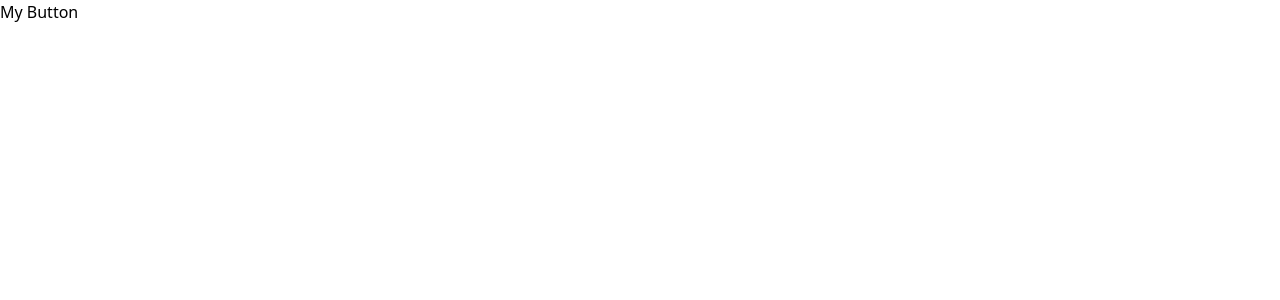
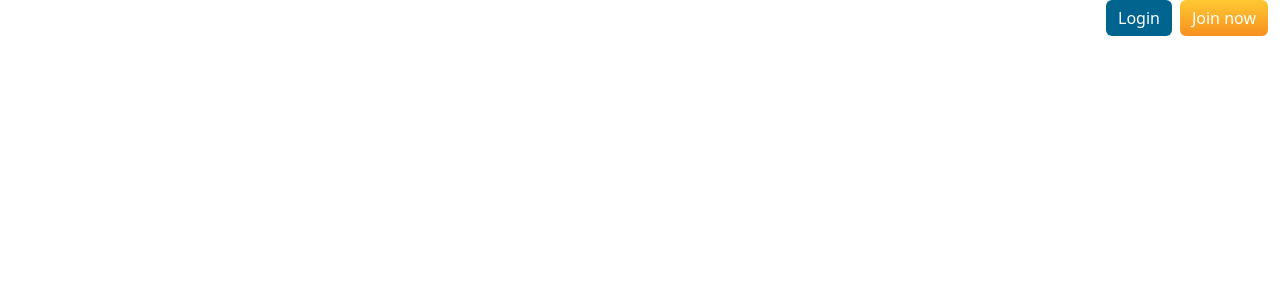
Before and after one commit to polskiedev/my-react-test, a React (Vite) app in the folder playground_0_vite/: page / in a window 1280 px wide. Shown: the top 300 px of the page. Built offline with nearby package versions, Linux system fonts and the light colour scheme.

Commit message:
dev-001/1/1: add headerbar component

```diff
--- a/playground_0_vite/src/App.tsx
+++ b/playground_0_vite/src/App.tsx
@@ -1,12 +1,29 @@
 import { useState } from "react";
 import Button from "./components/Button";
 import Alert from "./components/Alert";
+import HeaderBar from "./components/HeaderBar";
 
-function App() {
+function testTailwind() {
+  return <div>
+  <h1 className="text-3xl font-bold underline">
+    Hello world!
+  </h1>
+  </div>
+}
+
+function testBootstrap() {
   const [alertVisible, setAlertVisibility] = useState(false);
   return <div>
     {alertVisible && <Alert onClose={() => setAlertVisibility(false)}>My Alert</Alert>}
     <Button color="primary" onClick={() => setAlertVisibility(true)}>My Button</Button>
+    <Button color="secondary" onClick={() => setAlertVisibility(true)}>My Button</Button>
+    <Button color="tertiary" onClick={() => setAlertVisibility(true)}>My Button</Button>
+  </div>
+}
+
+function App() {
+  return <div>
+    <HeaderBar></HeaderBar>
   </div>
 }
 export default App
--- a/playground_0_vite/src/components/Button.tsx
+++ b/playground_0_vite/src/components/Button.tsx
@@ -1,12 +1,13 @@
 interface Props {
     children: string;
-    color?: 'primary' | 'secondary' | 'danger';
+    color?: 'primary' | 'secondary' | 'tertiary';
+    className?: string;
     onClick: () => void;
 }
 
-const Button = ({children, onClick, color = 'primary'}: Props) => {
+const Button = ({children, onClick, color = 'primary', className}: Props) => {
   return (
-    <button className={"btn btn-" + color} onClick={onClick}>{children}</button>
+    <button className={"component btn btn-" + color + " " + className} onClick={onClick}>{children}</button>
   )
 }
 
--- /dev/null
+++ b/playground_0_vite/src/components/HeaderBar.tsx
@@ -0,0 +1,20 @@
+import { useState } from "react";
+import Button from "./Button";
+
+
+function HeaderBar() {
+  const [selectedIndex, setSelectedIndex] = useState(-1);
+
+  return (
+    <>
+        <header className="component HeaderBar">
+            <div className="header-buttons relative float-right">
+                <Button color="tertiary" onClick={() => console.log('Login') }>Login</Button>
+                <Button color="primary" onClick={() => console.log('Join now') }>Join now</Button>
+            </div>
+        </header>
+    </>
+  );
+}
+
+export default HeaderBar;
--- /dev/null
+++ b/playground_0_vite/src/css/components/HeaderBar.css
@@ -0,0 +1,11 @@
+.component.HeaderBar {
+    padding-inline: 12px;
+    height: 54px;
+
+    align-items: center;
+}
+
+.component.HeaderBar .header-buttons {
+    display: flex;
+    gap: 8px;
+}
--- /dev/null
+++ b/playground_0_vite/src/css/components/button.css
@@ -0,0 +1,53 @@
+:root {
+    --btn-color: var(--button-color);
+    --btn-bg-color: var(--button-background-color);
+    --btn-border-radius: var(--button-border-radius);
+    --btn-border: none;
+
+    --btn-bg-color-primary: linear-gradient(180deg,#ffc933,#f7901d);
+    --btn-bg-color-secondary: linear-gradient(180deg,#fa57cc,#f444b8 26.85%,#ed30a3 51.39%,#e51e8d 85.97%,#bb116d);
+    --btn-bg-color-tertiary: #00648f;
+
+    --btn-bg-color-primary-hover: linear-gradient(180deg,#ffe246,#ffc933 34.95%,#ffb22f);
+    --btn-bg-color-secondary-hover: linear-gradient(180deg,#ff5fe7,#ff4bd4 26.85%,#ff32b9 51.39%,#ff1ea2 83.64%,#dd067f);
+    --btn-bg-color-tertiary-hover: #00648f;
+
+}
+
+.component.btn {
+    color: var(--btn-color);
+    text-align: center;
+    text-decoration: none;
+    vertical-align: middle;
+    background-color: var(--btn-bg-color);
+    border-radius: var(--btn-border-radius);
+    border: var(--btn-border);
+}
+
+.component.btn:active {
+    color: var(--btn-color);
+}
+
+.component.btn-primary {
+    background: var(--btn-bg-color-primary);
+}
+
+.component.btn-secondary {
+    background: var(--btn-bg-color-secondary);
+}
+
+.component.btn-tertiary {
+    background: var(--btn-bg-color-tertiary);
+}
+
+.component.btn-primary:hover:not(:disabled) {
+    background: var(--btn-bg-color-primary-hover);
+}
+
+.component.btn-secondary:hover:not(:disabled) {
+    background: var(--btn-bg-color-secondary-hover);
+}
+
+.component.btn-tertiary:hover:not(:disabled) {
+    background: var(--btn-bg-color-tertiary-hover);
+}
--- a/playground_0_vite/src/css/style.css
+++ b/playground_0_vite/src/css/style.css
@@ -1,4 +1,6 @@
 @import './variables.css';
+@import './components/Button.css';
+@import './components/HeaderBar.css';
 
 body {
     margin:0;
--- a/playground_0_vite/src/css/tailwind.css
+++ b/playground_0_vite/src/css/tailwind.css
@@ -1,3 +1,3 @@
-@import 'tailwindcss/base';
-@import 'tailwindcss/components';
-@import 'tailwindcss/utilities';
+@tailwind base;
+@tailwind components;
+@tailwind utilities;
--- a/playground_0_vite/src/css/variables.css
+++ b/playground_0_vite/src/css/variables.css
@@ -1,3 +1,5 @@
 :root {
-    --nav-bg: gray;
+    --button-color: #fff;
+    --button-background-color: #0d6efd;
+    --button-border-radius: 0.375rem;
 }
--- a/playground_0_vite/src/main.tsx
+++ b/playground_0_vite/src/main.tsx
@@ -2,6 +2,7 @@ import React from 'react'
 import ReactDOM from 'react-dom/client'
 import App from './App'
 import "./css/tailwind.css";
+import 'bootstrap/dist/css/bootstrap.css'
 import "./css/style.css";
 
 ReactDOM.createRoot(document.getElementById('root') as HTMLElement).render(
--- a/playground_0_vite/tailwind.config.js
+++ b/playground_0_vite/tailwind.config.js
@@ -1,8 +1,21 @@
 /** @type {import('tailwindcss').Config} */
 export default {
-  content: [],
+  content: [
+    "./index.html",
+    "./src/**/*.{html,vue,js,ts,jsx,tsx}"
+  ],
   theme: {
-    extend: {},
+    screens: {
+      'mobile': '375px',
+      'tablet': '640px',
+      'laptop': '1024px',
+      'desktop': '1280px',
+    },
+    extend: {
+      colors: {
+        transparent: 'transparent'
+      }
+    }
   },
   plugins: [],
 }
```
Also changed, not shown: playground_0_vite/todo.txt (added).
